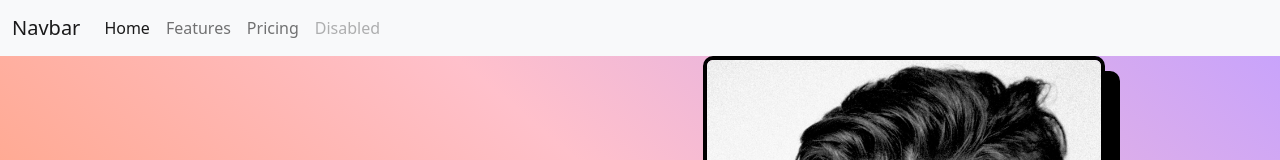
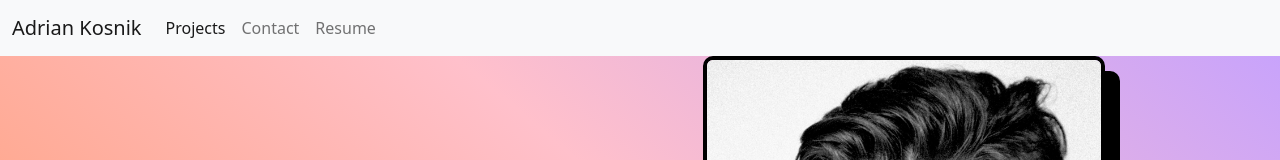
Before and after one commit to Adrian-Kosnik/personal-portfolio, a React (Create React App) app: page / in a window 1280 px wide. Shown: the top 160 px of the page. Built offline with nearby package versions, Linux system fonts and the light colour scheme.

Commit message:
Added functionality to nav still using react router, all buttons work now. still need to add active page indication

```diff
--- a/src/Header/Navbar.js
+++ b/src/Header/Navbar.js
@@ -1,37 +1,24 @@
 import React from "react";
-// import { Link, useMatch, useResolvedPath } from "react-router-dom";
-
-// function Navbar() {
-//     return (
-//         <div className="outerNavContainer">
-//             <CustomLink to="/"><img src={require("../assets/icons/home.png")} className="home" /></CustomLink>
-//             <CustomLink to="/ProjectGallery"><img src={require("../assets/icons/briefcase.png")} className="projects" /></CustomLink>
-//             <CustomLink to="/Contact"><img src={require("../assets/icons/envelope.png")} className="contact" /></CustomLink>
-//         </div>
-//     );
-// };
+import { Link } from "react-router-dom";
 
 function Navbar() {
     return (
-        <nav class="navbar navbar-expand-lg bg-light">
-            <div class="container-fluid">
-                <a class="navbar-brand" href="#">Navbar</a>
-                <button class="navbar-toggler" type="button" data-bs-toggle="collapse" data-bs-target="#navbarNav" aria-controls="navbarNav" aria-expanded="false" aria-label="Toggle navigation">
-                    <span class="navbar-toggler-icon"></span>
+        <nav className="navbar navbar-expand-lg bg-light">
+            <div className="container-fluid">
+                <Link className="navbar-brand" to="/">Adrian Kosnik</Link>
+                <button className="navbar-toggler" type="button" data-bs-toggle="collapse" data-bs-target="#navbarNav" aria-controls="navbarNav" aria-expanded="false" aria-label="Toggle navigation">
+                    <span className="navbar-toggler-icon"></span>
                 </button>
-                <div class="collapse navbar-collapse" id="navbarNav">
-                    <ul class="navbar-nav">
-                        <li class="nav-item">
-                            <a class="nav-link active" aria-current="page" href="#">Home</a>
+                <div className="collapse navbar-collapse" id="navbarNav">
+                    <ul className="navbar-nav">
+                        <li className="nav-item">
+                            <Link className="nav-link active" aria-current="page" to="/ProjectGallery">Projects</Link>
                         </li>
-                        <li class="nav-item">
-                            <a class="nav-link" href="#">Features</a>
+                        <li className="nav-item">
+                            <Link className="nav-link" to="/Contact">Contact</Link>
                         </li>
-                        <li class="nav-item">
-                            <a class="nav-link" href="#">Pricing</a>
-                        </li>
-                        <li class="nav-item">
-                            <a class="nav-link disabled">Disabled</a>
+                        <li className="nav-item">
+                            <Link className="nav-link" to="/Resume">Resume</Link>
                         </li>
                     </ul>
                 </div>
@@ -40,10 +27,4 @@
     );
 };
 
-// function CustomLink({to, children, ...props}) {
-//     const resolvedPath = useResolvedPath(to);
-//     const isActive = useMatch({ path: resolvedPath.pathname, end: true })
-//     return <Link className={isActive ? "active" : ""} to={to} {...props}>{children}</Link>
-// };
-
 export default Navbar;
```
